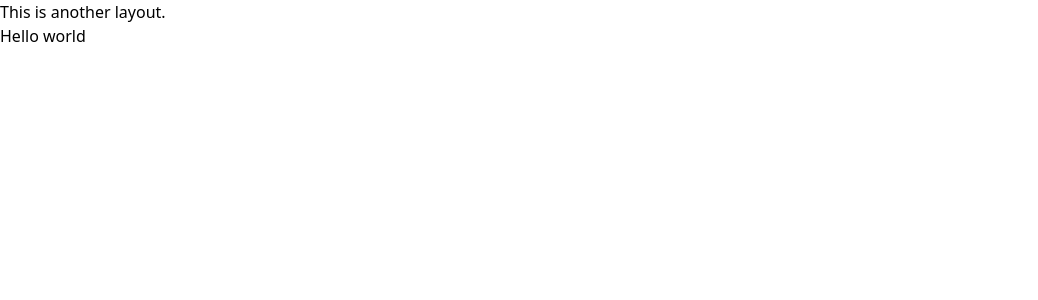
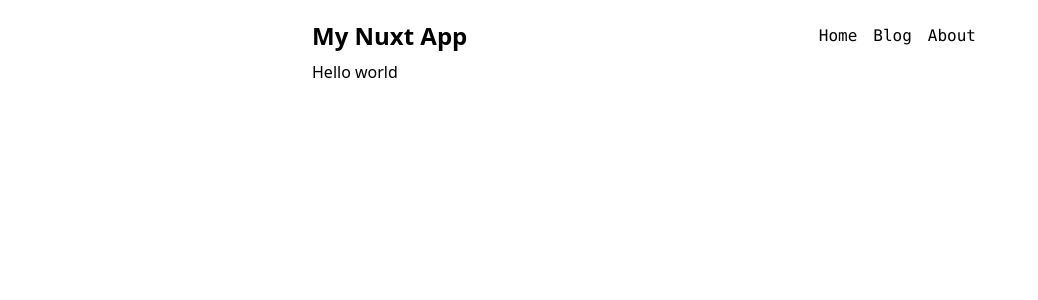
Before and after one commit to y-ashish-y/nuxt_basics, a Nuxt app: page / in a window 1280 px wide. Shown: the top 300 px of the page, without its empty margins (0-1038 px from the left). Built offline with nearby package versions, Linux system fonts and the light colour scheme.

Commit message:
styling with tailwind css

```diff
--- a/app/app.vue
+++ b/app/app.vue
@@ -1,9 +1,10 @@
 <script setup lang="ts">
-const layout = "another";
+// const layout = "another";
 </script>
 
 <template>
-  <NuxtLayout :name="layout">
+  <!-- <NuxtLayout :name="layout"> -->
+  <NuxtLayout>
     <NuxtPage />
   </NuxtLayout>
 </template>
--- a/app/layouts/default.vue
+++ b/app/layouts/default.vue
@@ -1,7 +1,14 @@
 <template>
+  <div class="container mx-auto max-w-2xl">
+    <header class="flex justify-between items-center mt-5">
       <div>
-    <nav>
-      <ul>
+        <NuxtLink to="/" class="text-2xl font-semibold p-2 hover:bg-amber-50">
+          My Nuxt App
+        </NuxtLink>
+      </div>
+
+      <nav class="font-mono">
+        <ul class="flex space-x-4">
           <li>
             <NuxtLink to="/">Home</NuxtLink>
           </li>
@@ -13,6 +20,7 @@
           </li>
         </ul>
       </nav>
-    <slot />
+    </header>
+    <main class="p-2"><slot /></main>
   </div>
 </template>
```
Lines whose indentation alone changed are shown as unchanged.
